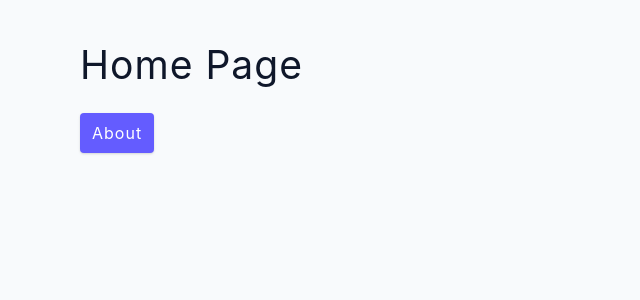
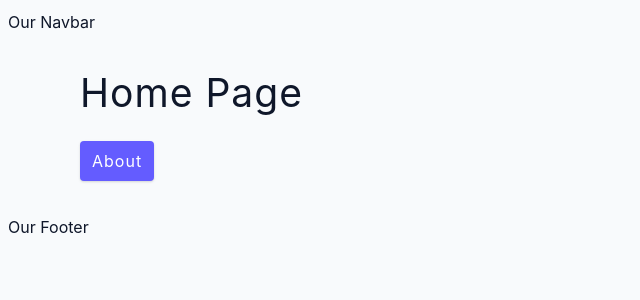
Before and after one commit to Crossroads30/react-router-6-tutorial, a React (Vite) app: page / in a window 1280 px wide. Shown: the top 300 px of the page, without its empty margins (0-640 px from the left). Built offline with nearby package versions, Linux system fonts and the light colour scheme.

Commit message:
feat: add ex of insert components outside the routes

```diff
--- a/src/App.jsx
+++ b/src/App.jsx
@@ -7,12 +7,14 @@ import Error from './pages/Error'
 function App() {
 	return (
 		<BrowserRouter>
+    <nav>Our Navbar</nav>
 			<Routes>
 				<Route path='/' element={<Home />} />
 				<Route path='about' element={<About />} />
 				<Route path='Products' element={<Products />} />
 				<Route path='*' element={<Error />} />
 			</Routes>
+      <footer>Our Footer</footer>
 		</BrowserRouter>
 	)
 }
```
